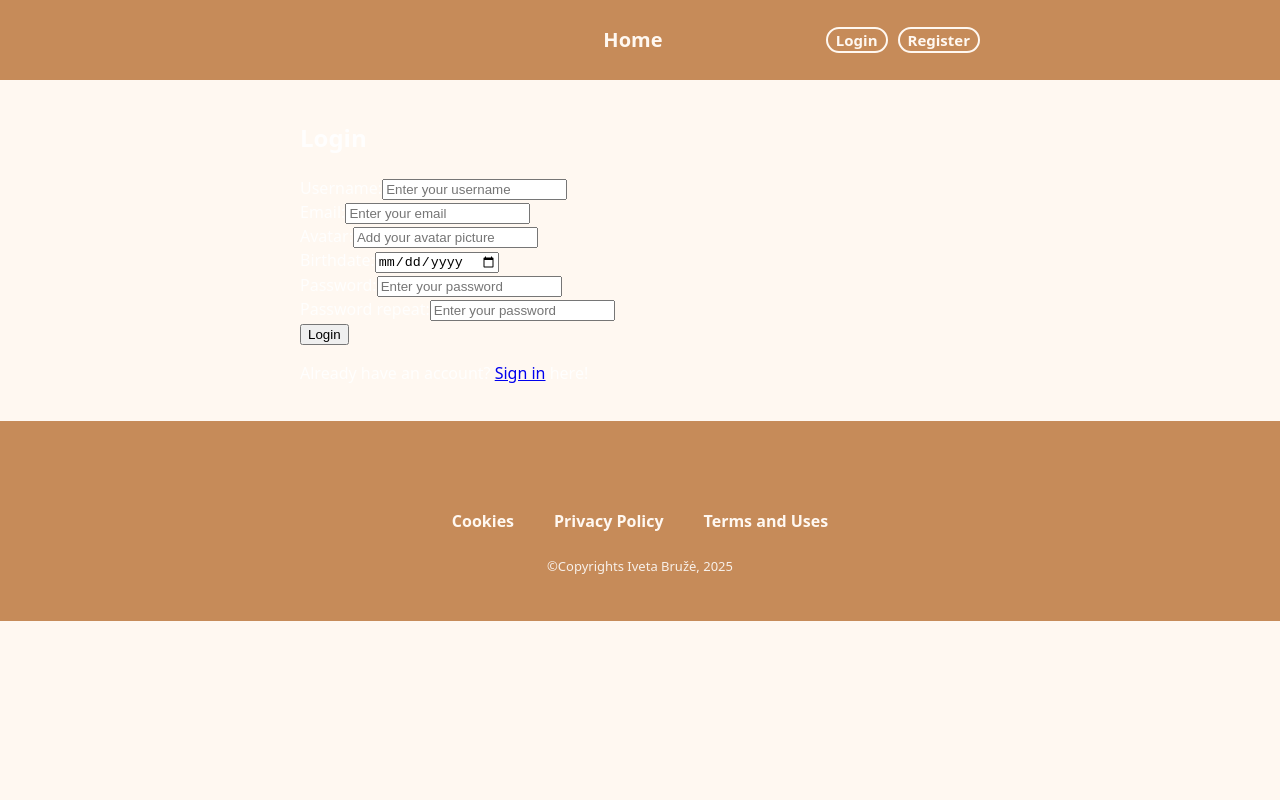
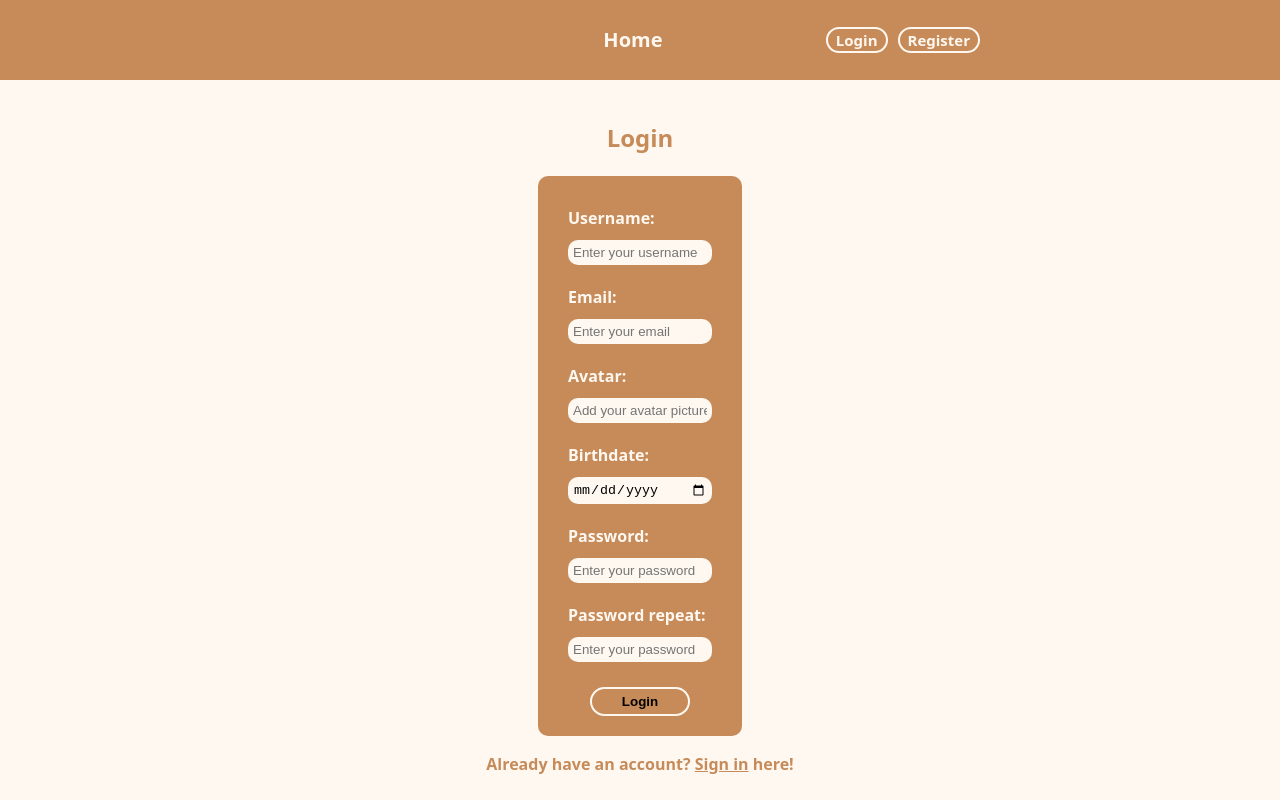
Before and after one commit to IvetaBru/React_atsiskaitymas, a React (Vite) app in the folder react_atsiskaitymas/: page /register in a window 1280 px wide. Shown: the top 800 px of the page. Built offline with nearby package versions, Linux system fonts and the light colour scheme; data requests are answered from the project's data file; some icons are missing.

Commit message:
register page styled

```diff
--- a/react_atsiskaitymas/src/components/pages/Register.tsx
+++ b/react_atsiskaitymas/src/components/pages/Register.tsx
@@ -10,7 +10,68 @@
 import { UsersContextTypes, User } from "../../types";
 
 const StyledSection = styled.section`
+    color: #C68B59;
+    display: flex;
+    flex-direction: column;
+    align-items: center;
 
+    >form{
+        width: 30%;
+        background-color: #C68B59;
+        color: #FFF8F1;
+        padding: 20px;
+        border-radius: 10px;
+        display: flex;
+        flex-direction: column;
+        >div{
+            display: flex;
+            flex-direction: column;
+            justify-content: space-between;
+            gap: 10px;
+            padding: 10px;
+            font-weight: 700;
+            border-radius: 10px;
+
+            >input{
+                background-color: #FFF8F1;
+                color: black;
+                border: none;
+                border-radius: 10px;
+                padding: 5px;
+            }
+            >span{
+                color: #A44A3F;
+                font-size: 12px;
+            }
+        }
+        >.button{
+            width: 100px;
+            margin-top: 15px;
+            padding: 5px 0;
+            border: 2px solid #FFF8F1;
+            border-radius: 15px;
+            align-self: center;
+            font-weight: 600;
+            background-color: #C68B59;
+            cursor: pointer;
+        }
+        >.button:hover{
+            background-color: #FFF8F1;
+            color: #C68B59;
+        }
+    }
+    >.signIn{
+        font-weight: 600;
+        >a{
+            color: #C68B59;
+        }
+        >a:hover{
+            color: #A44A3F;
+        }
+    }
+    >.message{
+        font-weight:600;
+    }
 `
 
 const Register = () => {
```
